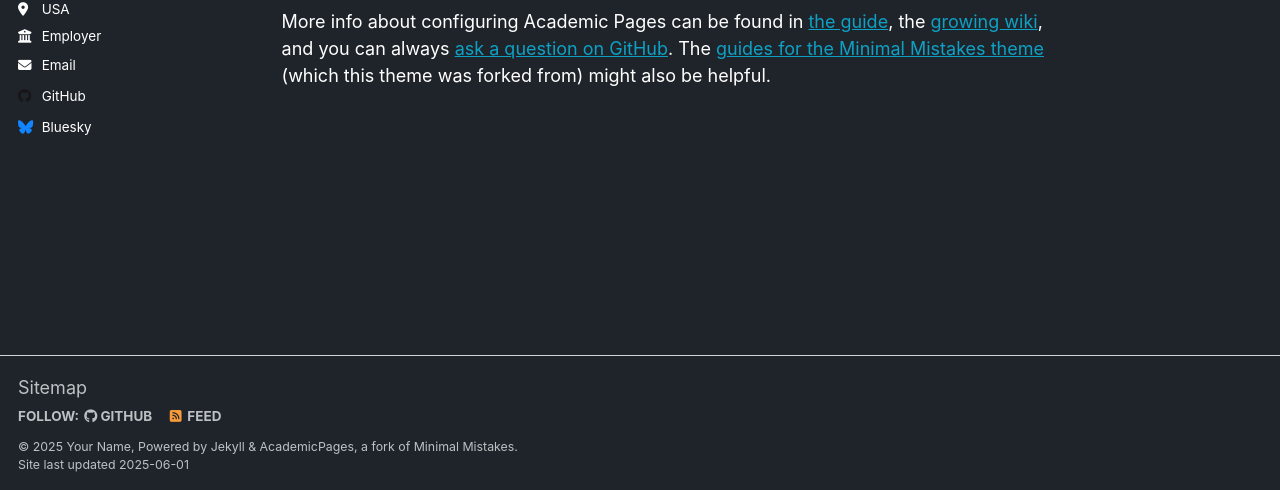
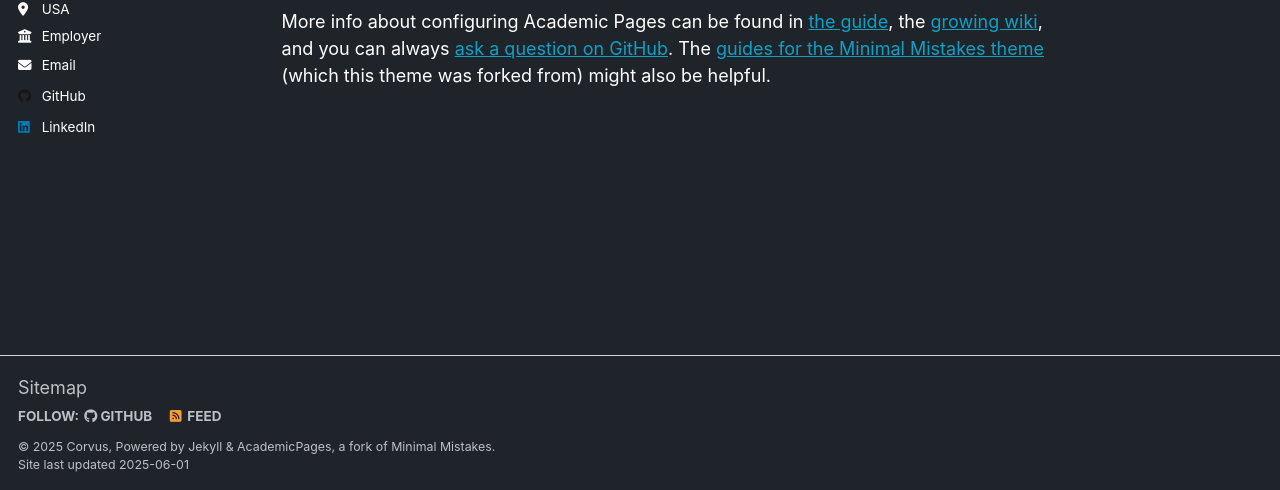
Before and after one commit to Corvus-Callosum/corvus-callosum.github.io, a Jekyll site: the page built from _pages/about.md, in a window 1280 px wide and 900 px high, scrolled down 2686 px. Shown: the part 407-897 px from the top of the window. Built offline with Jekyll 4.4.1, drawn with Linux system fonts in a browser that asks for light colours.

Commit message:
Update _config.yml

```diff
--- a/_config.yml
+++ b/_config.yml
@@ -11,7 +11,7 @@ locale                   : "en-US"
 site_theme               : "dark"
 title                    : "Your Name / Site Title"
 title_separator          : "-"
-name                     : &name "Your Name"
+name                     : &name "Corvus"
 description              : &description "personal description"
 url                      : https://corvus-callosum.github.io # the base hostname & protocol for your site e.g. "https://[your GitHub username].github.io" or if you already have some other page hosted on Github then use "https://[your GitHub username].github.io/[Your Repo Name]"
 baseurl                  : "" # the subpath of your site, e.g. "/blog"
@@ -51,7 +51,7 @@ author:
   stackoverflow    : # User number or user number and name (i.e., use "1" or "1/jeff-atwood")
 
   # Social media
-  bluesky          : "bsky.app" # Replace this with you Bluesky username
+  bluesky          : # "bsky.app" # Replace this with you Bluesky username
   facebook         : # Username
   flickr           : # Username
   foursquare       : # Username
@@ -60,7 +60,7 @@ author:
   keybase          : # Username
   instagram        : # Username
   lastfm           : # Username
-  linkedin         : # Username
+  linkedin         : sean-george-630258171
   mastodon         : # URL
   medium           : # URL
   pinterest        : # Username
```
